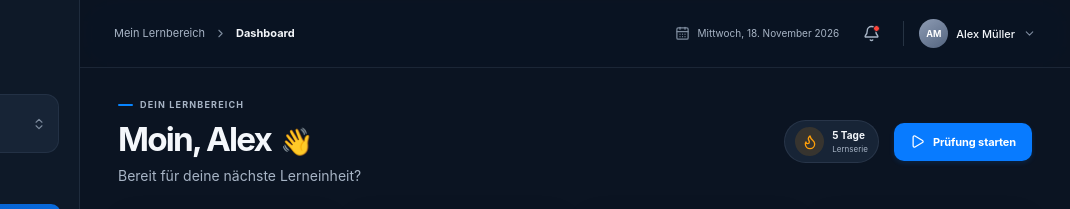
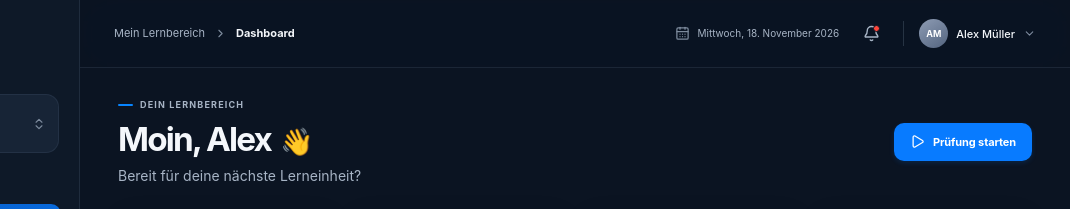
Before and after one commit to Jona-Buck/Liebherr-Azubi-learning, a plain HTML site: page index.html in a window 1280 px wide. Shown: the top 209 px of the page, 210-1280 px from the left. Drawn offline with nearby package versions, Linux system fonts and the light colour scheme.

Commit message:
Remove learning streak pill from dashboard

```diff
--- a/index.html
+++ b/index.html
@@ -63,7 +63,7 @@
         <section class="page-heading">
           <div><div class="eyebrow"><span class="eyebrow-line"></span> DEIN LERNBEREICH</div><h1>Moin, Alex <span class="wave">👋</span></h1><p>Bereit für deine nächste Lerneinheit?</p></div>
           <div class="heading-side">
-            <div class="streak-pill"><span class="streak-flame"><i data-lucide="flame"></i></span><span><strong>5 Tage</strong><small>Lernserie</small></span></div>
+
             <button class="button button-primary" data-action="start-exam"><i data-lucide="play"></i> Prüfung starten</button>
           </div>
         </section>
```
